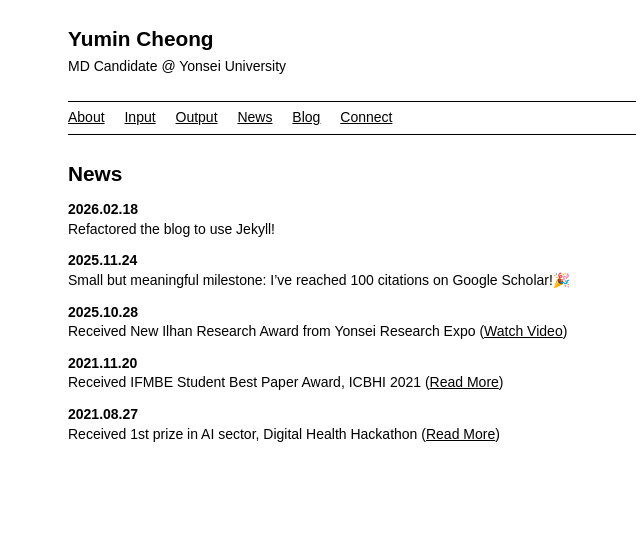
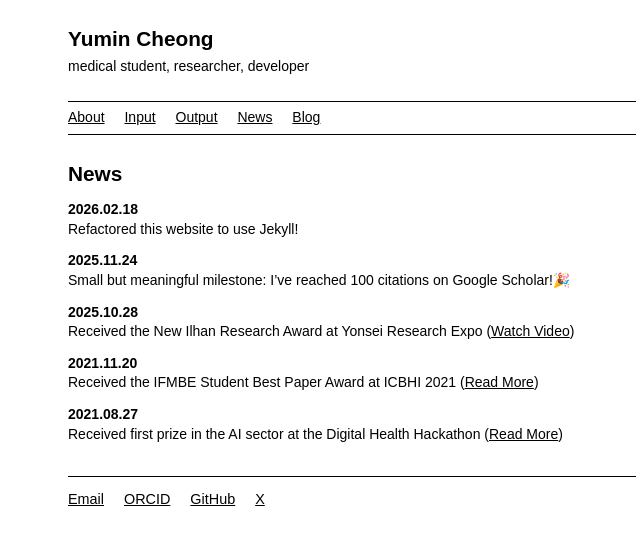
Before and after one commit to yumin-c/yumin-c.github.io, a Jekyll site: the page built from news.md, in a window 1280 px wide. Shown: the top 545 px of the page, without its empty margins (288-928 px from the left). Built offline with Jekyll 4.4.1, drawn with Linux system fonts in a browser that asks for light colours; some web fonts are replaced.

Commit message:
minor changes

```diff
--- a/_config.yml
+++ b/_config.yml
@@ -1,5 +1,5 @@
 title: Yumin Cheong
-description: MD Candidate @ Yonsei University
+description: medical student, researcher, developer
 baseurl: ""
 url: ""
 theme: null
--- a/_layouts/default.html
+++ b/_layouts/default.html
@@ -22,7 +22,6 @@
     <a href="{{ '/publications.html' | relative_url }}">Output</a>
     <a href="{{ '/news.html' | relative_url }}">News</a>
     <a href="{{ '/blog/' | relative_url }}">Blog</a>
-    <a href="{{ '/contact.html' | relative_url }}">Connect</a>
   </div>
 
   <div class="content">
@@ -31,6 +30,15 @@
       {{ content }}
     </article>
   </div>
+
+  <footer>
+    <div class="contact-links">
+      <a href="mailto:yumin.c@yonsei.ac.kr">Email</a>
+      <a href="https://orcid.org/0000-0002-5868-130X">ORCID</a>
+      <a href="https://github.com/yumin-c">GitHub</a>
+      <a href="https://x.com/yumin0216">X</a>
+    </div>
+  </footer>
 </body>
 
 </html>
--- a/assets/css/main.css
+++ b/assets/css/main.css
@@ -192,12 +192,18 @@ del {
 }
 
 /* Footer */
+
 footer {
   margin-top: 2rem;
   padding-top: 0.75rem;
   border-top: 1px solid #000;
   font-size: 0.9rem;
 }
+
+.contact-links a {
+  margin-right: 1rem;
+}
+
 
 /* Tags and Categories */
 .post-tags,
@@ -317,6 +323,7 @@ footer {
     padding: 1rem;
   }
 }
+
 /* Blog Post List Layout */
 .post-list {
   list-style: none;
--- a/news.md
+++ b/news.md
@@ -4,16 +4,16 @@ title: News
 ---
 
 **2026.02.18**
-Refactored the blog to use Jekyll!
+Refactored this website to use Jekyll!
 
 **2025.11.24**
 Small but meaningful milestone: I’ve reached 100 citations on Google Scholar!🎉
 
 **2025.10.28**
-Received New Ilhan Research Award from Yonsei Research Expo ([Watch Video](https://www.youtube.com/watch?v=XReEFyo8D3Q))
+Received the New Ilhan Research Award at Yonsei Research Expo ([Watch Video](https://www.youtube.com/watch?v=XReEFyo8D3Q))
 
 **2021.11.20**
-Received IFMBE Student Best Paper Award, ICBHI 2021 ([Read More](https://news.yonsei.ac.kr/kr/news/detail?bbSeq=24028))
+Received the IFMBE Student Best Paper Award at ICBHI 2021 ([Read More](https://news.yonsei.ac.kr/kr/news/detail?bbSeq=24028))
 
 **2021.08.27**
-Received 1st prize in AI sector, Digital Health Hackathon ([Read More](https://www.youthdaily.co.kr/news/article.html?no=83685))
+Received first prize in the AI sector at the Digital Health Hackathon ([Read More](https://www.youthdaily.co.kr/news/article.html?no=83685))
```
Also changed, not shown: contact.md (deleted, +0 -10 lines), index.md (+3 -3 lines), publications.md (+1 -0 lines).
